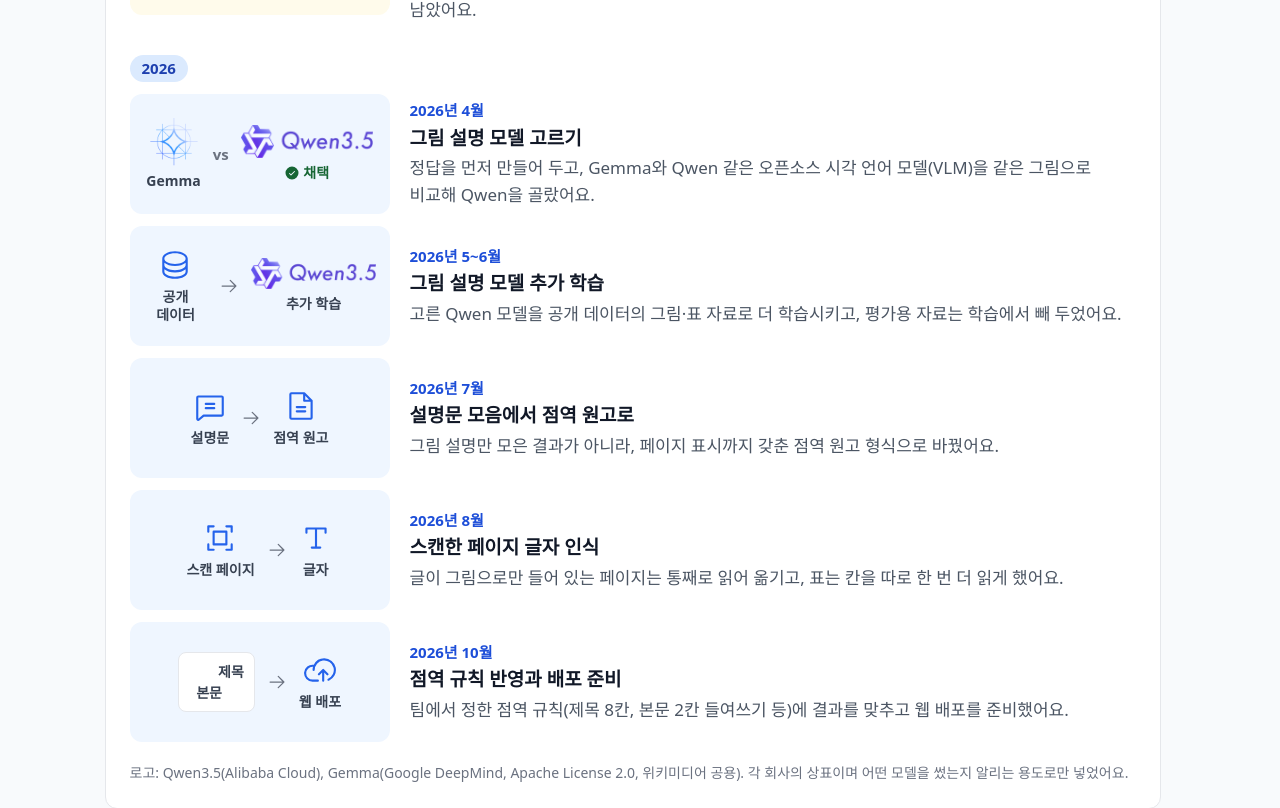
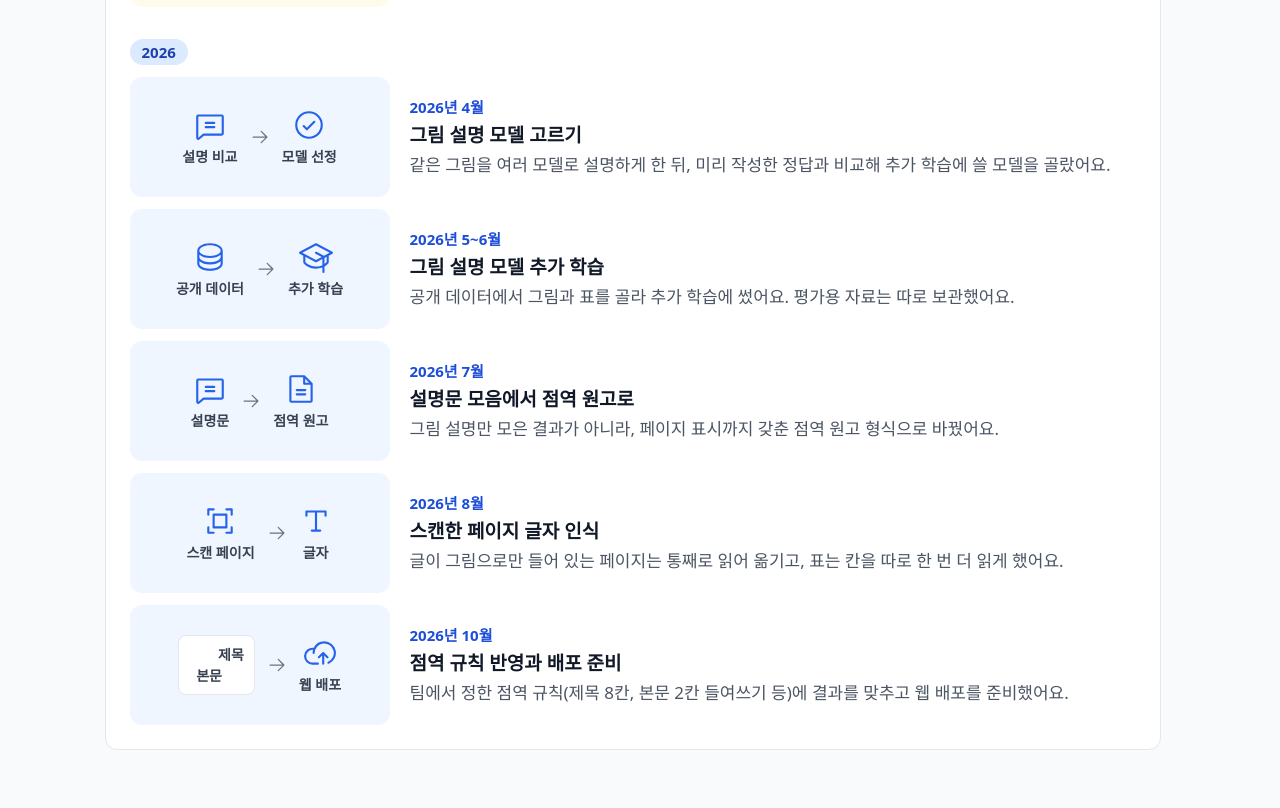
Before and after one commit to HALAZIAAA/Frontend, a React (Vite) app: page /welcome in a window 1280 px wide. Shown: the part 1520-2328 px from the top of the page. Built offline with nearby package versions, Linux system fonts and the light colour scheme; no server answers; a web font is replaced by a local one.

Commit message:
소개 페이지에서 그림 설명 평가 과정을 중심으로 연혁 정리

```diff
--- a/src/components/welcome/StorySection.tsx
+++ b/src/components/welcome/StorySection.tsx
@@ -21,9 +21,6 @@ import {
   TextAlignLeftIcon,
   TextTIcon,
 } from '@phosphor-icons/react'
-// 로고: Qwen3.5 로고(Alibaba Cloud Qwen 팀, 팀원이 준 이미지. 라이선스 미확인), Gemma는 위키미디어 공용 File:Gemma_icon.png(Google DeepMind, Apache License 2.0)
-import qwenLogo from '../../assets/welcome/qwen35-logo.png'
-import gemmaIcon from '../../assets/welcome/gemma-icon.png'
 
 type Milestone = {
   when: string
@@ -83,7 +80,7 @@ const YEARS: Array<{ year: string; tone: 'early' | 'build'; items: Milestone[] }
         dateTime: '2025-11-04',
         title: 'AI 실험과 중간 발표',
         description:
-          '한국어에 강점을 가진 오픈소스 VLM으로 글, 사진, 표, 복잡한 그림, 그래프가 든 강의자료 5가지를 직접 돌려 보고 결과를 발표했어요. 복잡한 그림 설명과 한 페이지에 1~10분 걸리는 속도가 다음 과제로 남았어요.',
+          '글, 사진, 표, 복잡한 그림, 그래프가 든 강의자료 5가지를 변환해 결과를 발표했어요. 복잡한 그림 설명과 한 페이지에 1~10분 걸리는 속도가 다음 과제로 남았어요.',
         visual: (
           <span className="process-tile-row">
             <Tile icon={<TextTIcon size={22} />} label="글" />
@@ -105,20 +102,12 @@ const YEARS: Array<{ year: string; tone: 'early' | 'build'; items: Milestone[] }
         dateTime: '2026-04',
         title: '그림 설명 모델 고르기',
         description:
-          '정답을 먼저 만들어 두고, Gemma와 Qwen 같은 오픈소스 시각 언어 모델(VLM)을 같은 그림으로 비교해 Qwen을 골랐어요.',
+          '같은 그림을 여러 모델로 설명하게 한 뒤, 미리 작성한 정답과 비교해 추가 학습에 쓸 모델을 골랐어요.',
         visual: (
           <>
-            <span className="process-logo">
-              <img src={gemmaIcon} alt="" className="process-logo-icon" />
-              <span className="process-tile-label">Gemma</span>
-            </span>
-            <span className="process-vs">vs</span>
-            <span className="process-logo is-picked">
-              <img src={qwenLogo} alt="" className="process-logo-wide" />
-              <span className="process-tile-label">
-                <CheckCircleIcon size={16} weight="fill" /> 채택
-              </span>
-            </span>
+            <Tile icon={<ChatTextIcon size={34} />} label="설명 비교" />
+            <Arrow />
+            <Tile icon={<CheckCircleIcon size={34} />} label="모델 선정" />
           </>
         ),
       },
@@ -126,15 +115,12 @@ const YEARS: Array<{ year: string; tone: 'early' | 'build'; items: Milestone[] }
         when: '2026년 5~6월',
         dateTime: '2026-05',
         title: '그림 설명 모델 추가 학습',
-        description: '고른 Qwen 모델을 공개 데이터의 그림·표 자료로 더 학습시키고, 평가용 자료는 학습에서 빼 두었어요.',
+        description: '공개 데이터에서 그림과 표를 골라 추가 학습에 썼어요. 평가용 자료는 따로 보관했어요.',
         visual: (
           <>
             <Tile icon={<DatabaseIcon size={34} />} label="공개 데이터" />
             <Arrow />
-            <span className="process-logo">
-              <img src={qwenLogo} alt="" className="process-logo-wide" />
-              <span className="process-tile-label">추가 학습</span>
-            </span>
+            <Tile icon={<GraduationCapIcon size={34} />} label="추가 학습" />
           </>
         ),
       },
@@ -333,11 +319,6 @@ function StorySection() {
             </ol>
           </div>
         ))}
-
-        <p className="welcome-credit">
-          로고: Qwen3.5(Alibaba Cloud), Gemma(Google DeepMind, Apache License 2.0, 위키미디어 공용). 각 회사의 상표이며 어떤
-          모델을 썼는지 알리는 용도로만 넣었어요.
-        </p>
       </div>
     </section>
   )
--- a/src/styles/welcome.css
+++ b/src/styles/welcome.css
@@ -1374,8 +1374,7 @@
 }
 
 /* 그림 칸 속 요소 */
-.process-tile,
-.process-logo {
+.process-tile {
   display: inline-flex;
   flex-direction: column;
   align-items: center;
@@ -1429,26 +1428,6 @@
   font-size: 2rem;
   font-weight: 800;
   line-height: 1.1;
-}
-
-.process-logo-icon {
-  width: 48px;
-  height: 48px;
-}
-
-.process-logo-wide {
-  width: 132px;
-  height: auto;
-}
-
-.process-logo.is-picked .process-tile-label {
-  color: #166534;
-}
-
-.process-vs {
-  color: var(--text-muted);
-  font-size: var(--text-sm);
-  font-weight: 700;
 }
 
 .process-indent {
@@ -1462,13 +1441,6 @@
   font-size: var(--text-xs);
   font-weight: 600;
   white-space: pre;
-}
-
-.welcome-credit {
-  margin: 1.25rem 0 0;
-  color: var(--text-muted);
-  font-size: var(--text-xs);
-  line-height: 1.6;
 }
 
 /* ── 변환 과정 ── */
```
Also changed, not shown: src/assets/welcome/gemma-icon.png (deleted), src/assets/welcome/qwen35-logo.png (deleted).
